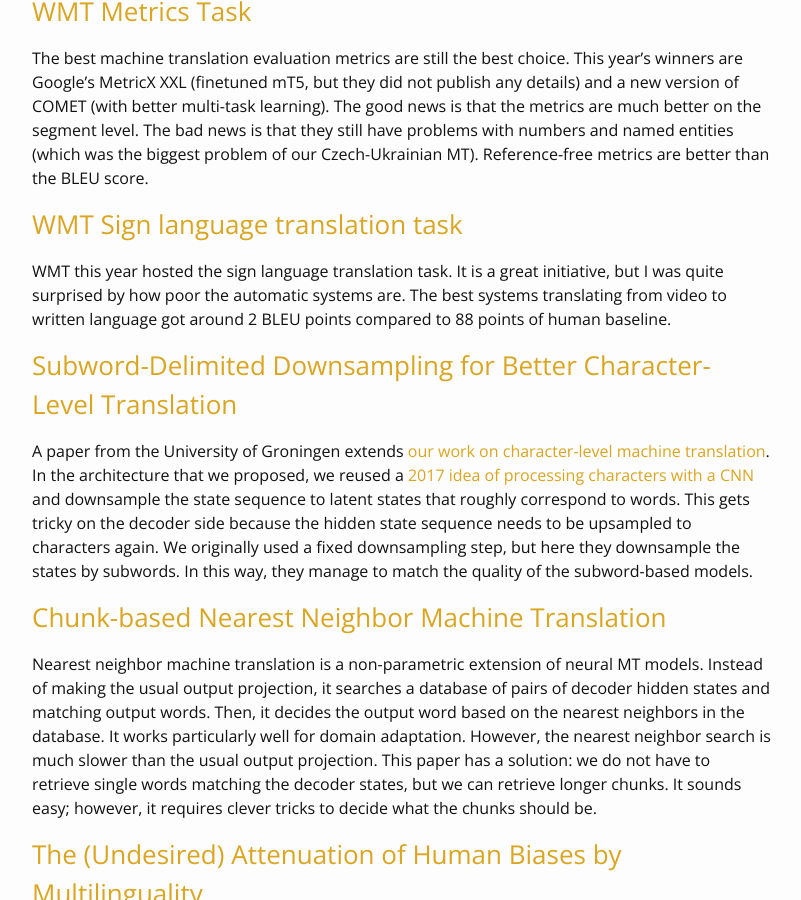
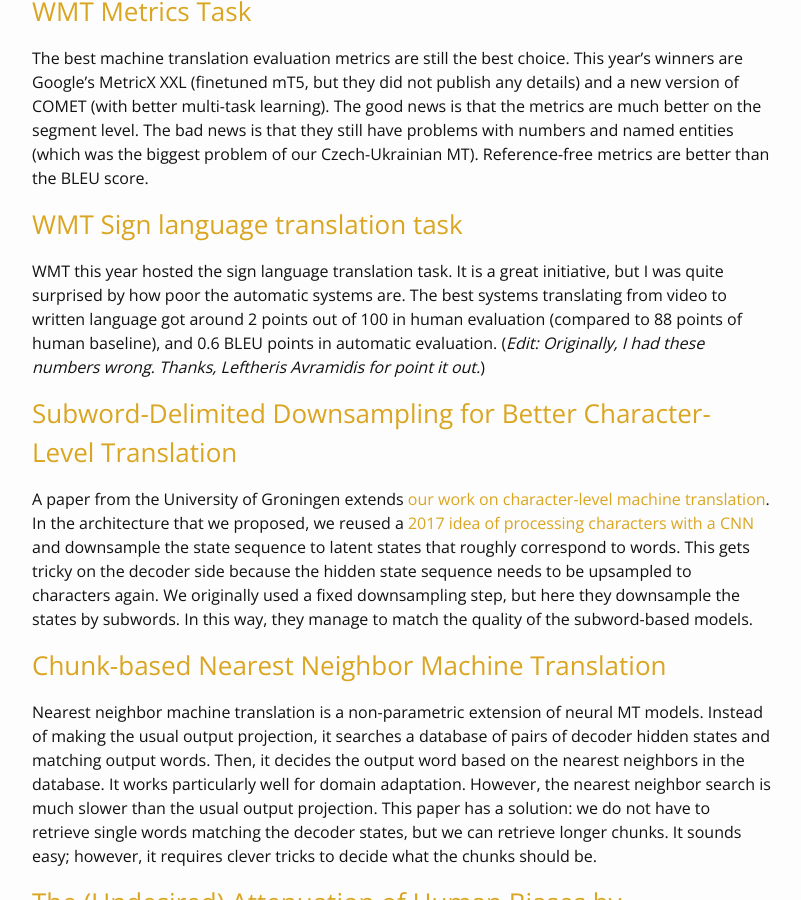
Before and after one commit to jlibovicky/jlibovicky.github.io, a Jekyll site: the page built from _posts/2022-12-21-Notes-from-EMNLP.md, in a window 1280 px wide and 900 px high, scrolled down 566 px. Shown: the whole window, without its empty margins (238-1039 px from the left). Built offline with Jekyll 4.4.1, drawn with Linux system fonts in a browser that asks for light colours; nearby versions of some CDN libraries; some web fonts are replaced; comment, search, counter and statistics services are not loaded.

Commit message:
fix wrong numbers

```diff
--- a/_posts/2022-12-21-Notes-from-EMNLP.md
+++ b/_posts/2022-12-21-Notes-from-EMNLP.md
@@ -30,8 +30,10 @@ Reference-free metrics are better than the BLEU score.
 
 WMT this year hosted the sign language translation task. It is a great
 initiative, but I was quite surprised by how poor the automatic systems are.
-The best systems translating from video to written language got around 2 BLEU
-points compared to 88 points of human baseline.
+The best systems translating from video to written language got around 2 points
+out of 100 in human evaluation (compared to 88 points of human baseline), and
+0.6 BLEU points in automatic evaluation. (_Edit: Originally, I had these
+numbers wrong. Thanks, Leftheris Avramidis for point it out._)
 
 ### [Subword-Delimited Downsampling for Better Character-Level Translation](https://arxiv.org/abs/2212.01304)
 
```
